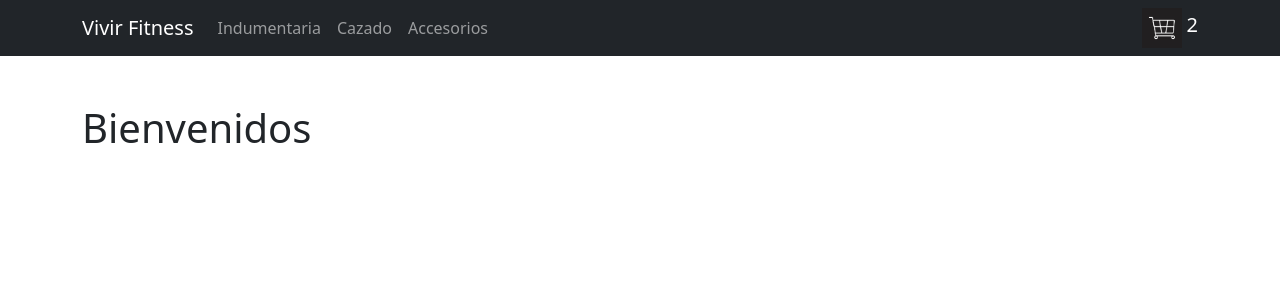
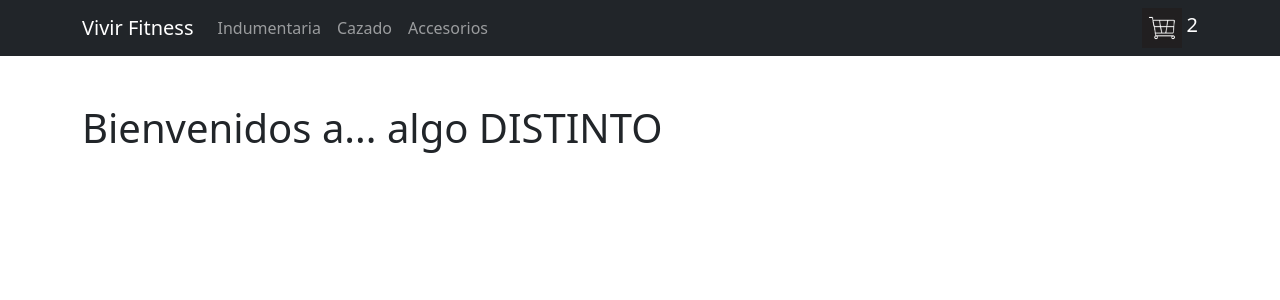
Before and after one commit to CrisMartinez05/ecommerce_CristianMartinez, a React (Vite) app: page / in a window 1280 px wide. Shown: the top 300 px of the page. Built offline with nearby package versions, Linux system fonts and the light colour scheme.

Commit message:
Se modifico el saludo

```diff
--- a/src/App.jsx
+++ b/src/App.jsx
@@ -8,7 +8,7 @@ function App() {
   return (
     <>
       <NavBar />
-      <ItemListContainer greeting = "Bienvenidos"/>
+      <ItemListContainer greeting = "Bienvenidos a... algo DISTINTO"/>
     </>
   );
 }
```
